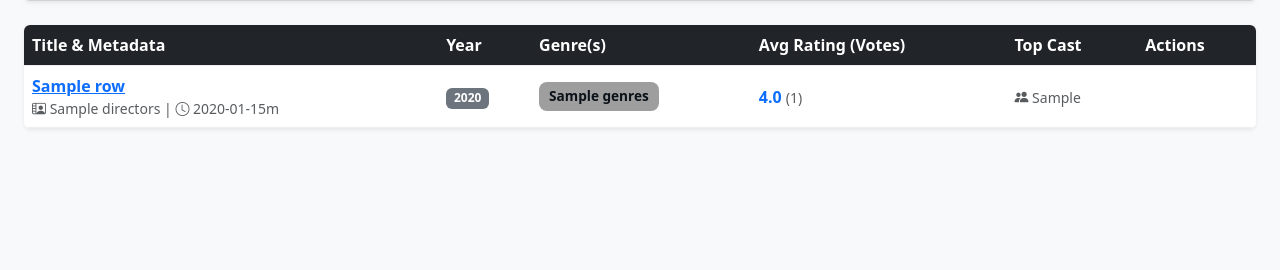
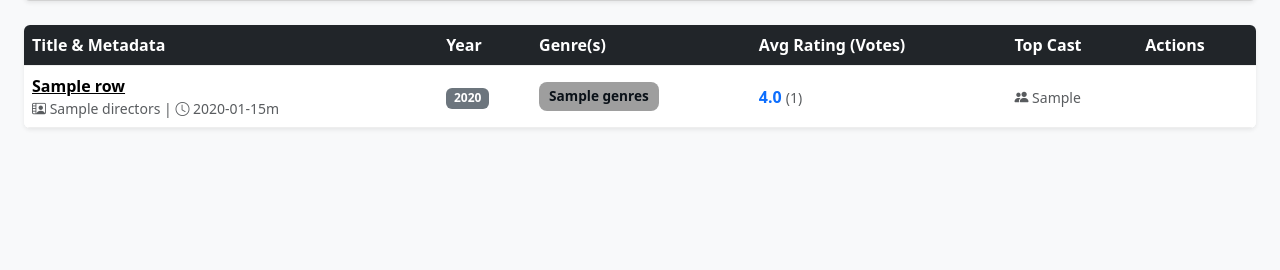
Before and after one commit to ianL123/COMP0022-database_project, a Flask app: template templates/index.html in a window 1280 px wide. Shown: the part 301-571 px from the top of the page. Run offline with Flask 3, Linux system fonts and the light colour scheme; the template is opened without the code that fills it: most values are stand-ins (such as "Sample title", 1, 10 or a date in 2020).

Commit message:
Update style.css
Movie title link styling

```diff
--- a/static/css/style.css
+++ b/static/css/style.css
@@ -137,3 +137,14 @@ tr:hover {
 .genre-mystery { background: #a0d995; }
 .genre-imax { background: #cfd2d8; }
 .genre-adventure { background: #ffcc80; }
+
+/* Movie title link styling */
+.movie-title-link {
+  color: #000;
+  text-decoration: underline;
+}
+
+.movie-title-link:hover {
+  color: #000;
+  text-decoration: underline;
+}
```
